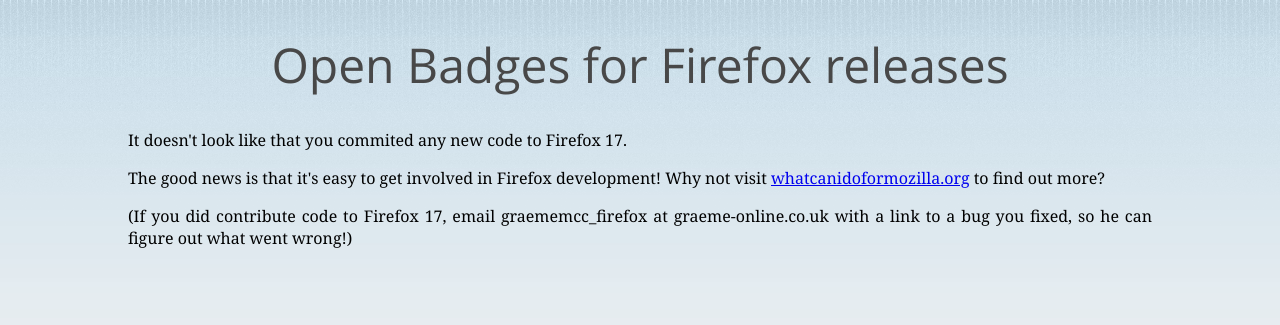
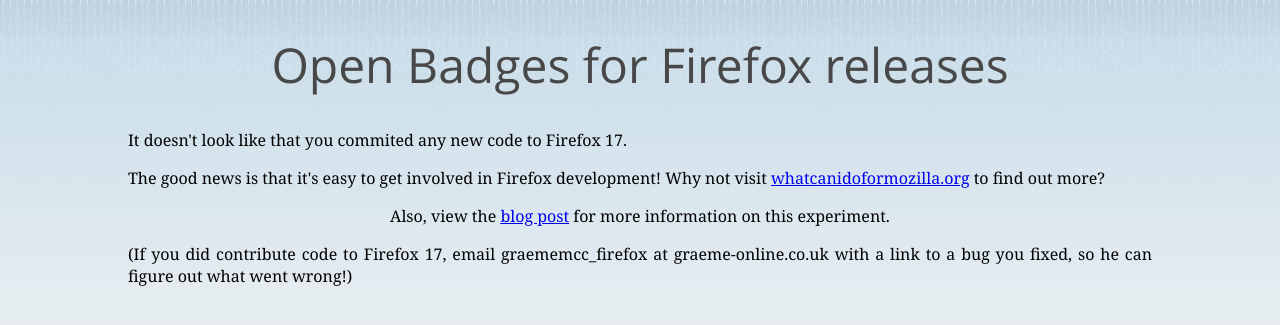
Before and after one commit to graememcc/badger, a PHP site: page /encourage.php in a window 1280 px wide. Shown: the top 325 px of the page. Run offline with PHP 8.4, Linux system fonts and the light colour scheme; the visitor is signed in with stand-in values (Sample User, id 1).

Commit message:
Add more links to blog post

```diff
--- a/badgeIssued.php
+++ b/badgeIssued.php
@@ -45,6 +45,9 @@
       As this is only a proof of concept, this badge will expire on <strong><?php echo $_SESSION["expiry"]; ?></strong>
     </p>
     <p>
+      View the <a href="http://www.graememcc.co.uk/2012/11/28/open-badges-for-contributions-to-specific-firefox-releases/" target="_blank">blog post</a> for more information.
+    </p>
+    <p>
       <noscript class="error">You must have Javascript enabled in order to add your badge to the backpack</noscript>
     </p>
 
--- a/encourage.php
+++ b/encourage.php
@@ -22,6 +22,9 @@
     <p class="left">
       The good news is that it's easy to get involved in Firefox development! Why not visit <a href="http://www.whatcanidoformozilla.org">whatcanidoformozilla.org</a> to find out more?
     </p>
+    <p>
+      Also, view the <a href="http://www.graememcc.co.uk/2012/11/28/open-badges-for-contributions-to-specific-firefox-releases/" target="_blank">blog post</a> for more information on this experiment.
+    </p>
     <p class="left">
       (If you did contribute code to Firefox 17, email graememcc_firefox at graeme-online.co.uk with a link to a bug you fixed, so he can figure out what went wrong!)
     </p>
```
